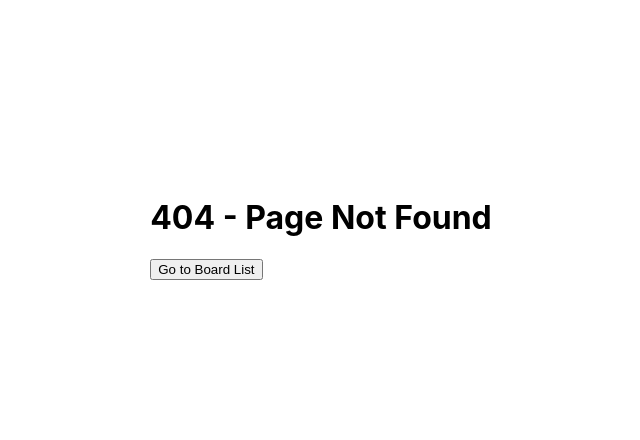
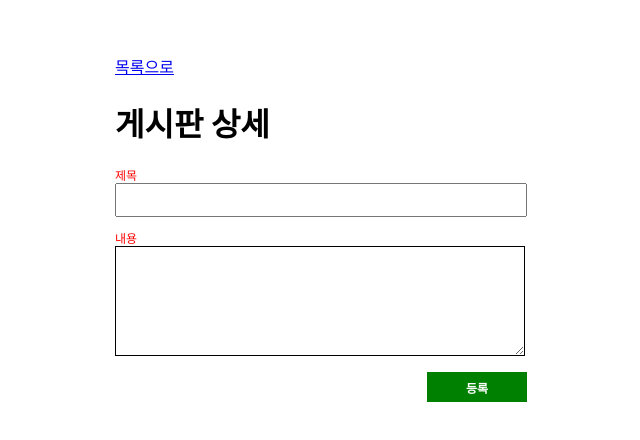
Before and after one commit to wkdaudwn11/board-frontend, a React (Create React App) app: page /write in a window 1280 px wide. Before the commit this address had no page. Shown: the part 172-612 px from the top of the page, without its empty margins (319-959 px from the left). Built offline with nearby package versions, Linux system fonts and the light colour scheme; sample sign-in values are in the browser's storage.

Commit message:
feat: add write page

```diff
--- a/src/App.js
+++ b/src/App.js
@@ -7,6 +7,7 @@ import Join from "./components/Join";
 import NotFound from "./components/NotFound";
 import BoardList from "./components/BoardList";
 import BoardDetail from "./components/BoardDetail";
+import BoardWrite from "./components/BoardWrite";
 
 const App = () => {
   return (
@@ -31,6 +32,14 @@ const App = () => {
               </PrivateRouter>
             }
           />
+          <Route
+            path="/write"
+            element={
+              <PrivateRouter>
+                <BoardWrite />
+              </PrivateRouter>
+            }
+          />
           <Route path="*" element={<NotFound />} />
         </Routes>
       </Router>
--- a/src/components/BoardDetail.jsx
+++ b/src/components/BoardDetail.jsx
@@ -46,6 +46,10 @@ const ButtonGroup = styled.div`
   align-items: center;
   justify-content: flex-end;
   margin-top: 12px;
+
+  button + button {
+    margin-left: 12px;
+  }
 `;
 
 const BoardDetail = () => {
--- a/src/components/BoardList.jsx
+++ b/src/components/BoardList.jsx
@@ -17,15 +17,16 @@ const Table = styled.div`
   th,
   td {
     width: auto;
-    height: 40px;
+    height: 30px;
     padding: 0 10px;
     text-align: center;
     border-right: 1px solid black;
     border-bottom: 1px solid black;
+    font-size: 12px;
   }
 
   th {
-    height: 25px;
+    height: 20px;
     background-color: black;
     color: white;
   }
@@ -98,7 +99,9 @@ const BoardList = () => {
     <div>
       <h1>게시판 목록</h1>
       <ButtonBox>
-        <Button color="skyblue">게시글 등록</Button>
+        <Button color="blue" handleClick={() => navigate("/write")}>
+          게시글 등록
+        </Button>
       </ButtonBox>
       <Table>
         <thead>
@@ -120,7 +123,14 @@ const BoardList = () => {
                 <Moment format="YYYY-MM-DD HH:mm:ss">{item.created_at}</Moment>
               </td>
               <td>
-                <button onClick={handleClick(item._id)}>상세</button>
+                <Button
+                  width="50px"
+                  height="20px"
+                  color="gray"
+                  handleClick={handleClick(item._id)}
+                >
+                  상세
+                </Button>
               </td>
             </tr>
           ))}
--- /dev/null
+++ b/src/components/BoardWrite.jsx
@@ -0,0 +1,133 @@
+import { useState } from "react";
+import { useNavigate, Link } from "react-router-dom";
+import axios from "axios";
+import styled from "@emotion/styled";
+
+import Button from "./Button";
+
+const Label = styled.div`
+  font-size: 12px;
+  color: red;
+  margin-top: 12px;
+`;
+
+const Input = styled.input`
+  width: 400px;
+  height: 30px;
+  font-size: 12px;
+  padding: 0 4px;
+`;
+
+const InputBox = styled.div`
+  display: flex;
+  align-items: center;
+  width: 400px;
+  height: 30px;
+  font-size: 12px;
+  padding: 0 4px;
+  background-color: lightgray;
+  cursor: not-allowed;
+  border: 1px solid black;
+`;
+
+const Textarea = styled.textarea`
+  width: 400px;
+  min-height: 100px;
+  margin: 0;
+  padding: 4px;
+  overflow-y: auto;
+  font-size: 12px;
+  border: 1px solid black;
+`;
+
+const ButtonGroup = styled.div`
+  display: flex;
+  align-items: center;
+  justify-content: flex-end;
+  margin-top: 12px;
+`;
+
+const BoardWrite = () => {
+  const [writeLoading, setWriteLoading] = useState(false);
+  const [inputs, setInputs] = useState({
+    title: "",
+    content: "",
+  });
+
+  const navigate = useNavigate();
+
+  const handleChange = (e) => {
+    console.log(e.target);
+    setInputs({
+      ...inputs,
+      [e.target.name]: e.target.value,
+    });
+  };
+
+  const handleSubmit = async () => {
+    try {
+      setWriteLoading(true);
+
+      const { title, content } = inputs;
+
+      if (!title) {
+        alert("제목을 입력해주세요.");
+        return;
+      }
+
+      if (!content) {
+        alert("내용을 입력해주세요.");
+        return;
+      }
+
+      const { data: response } = await axios({
+        headers: {
+          authorization: `Bearer ${sessionStorage.getItem("ACCESS_TOKEN")}`,
+        },
+        method: "post",
+        url: `http://localhost:4000/board`,
+        data: {
+          title,
+          content,
+        },
+      });
+
+      const { success, message } = response;
+
+      if (!success) throw new Error(message);
+
+      alert("성공적으로 등록되었습니다.");
+      navigate("/");
+    } catch (e) {
+      alert(e.message);
+    } finally {
+      setWriteLoading(false);
+    }
+  };
+
+  return (
+    <div>
+      <Link to="/">목록으로</Link>
+      <h1>게시판 상세</h1>
+
+      <Label>제목</Label>
+      <Input
+        type="text"
+        name="title"
+        value={inputs.title}
+        onChange={handleChange}
+      />
+
+      <Label>내용</Label>
+      <Textarea name="content" value={inputs.content} onChange={handleChange} />
+
+      <ButtonGroup>
+        <Button color="green" handleClick={handleSubmit}>
+          {writeLoading ? "loading.." : "등록"}
+        </Button>
+      </ButtonGroup>
+    </div>
+  );
+};
+
+export default BoardWrite;
--- a/src/components/Button.jsx
+++ b/src/components/Button.jsx
@@ -1,10 +1,11 @@
 import styled from "@emotion/styled";
 
 const ButtonStyle = styled.button`
-  width: 100px;
-  height: 30px;
+  width: ${({ width }) => width || "100px"};
+  height: ${({ height }) => height || "30px"};
   transition: 0.2s all;
   font-weight: 700;
+  font-size: 12px;
   border: none;
   background-color: ${({ color }) => color};
   color: white;
@@ -15,9 +16,14 @@ const ButtonStyle = styled.button`
   }
 `;
 
-const Button = ({ color, handleClick, children }) => {
+const Button = ({ width, height, color, handleClick, children }) => {
   return (
-    <ButtonStyle color={color} onClick={handleClick}>
+    <ButtonStyle
+      width={width}
+      height={height}
+      color={color}
+      onClick={handleClick}
+    >
       {children}
     </ButtonStyle>
   );
```
